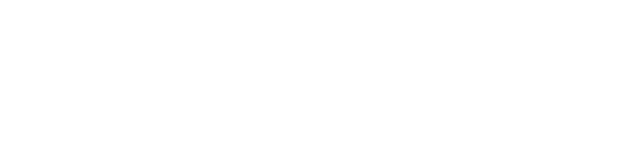
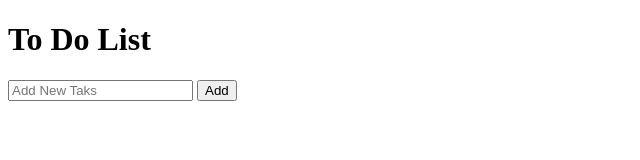
Before and after one commit to s19835/To-Do-List-Web, a plain HTML site: page index.html in a window 1280 px wide. Shown: the whole page, without its empty margins (0-640 px from the left). Drawn offline with Linux system fonts and the light colour scheme.

Commit message:
HTML structure

```diff
--- a/index.html
+++ b/index.html
@@ -7,7 +7,19 @@
     <link rel="stylesheet" href="./style.css">
 </head>
 <body>
-
+    <script>
+        function addTask() {
+            alert("Task Added!");
+        }
+    </script>
+    <div class="container">
+        <h1>To Do List</h1>
+        <form action="" id="todolist">
+            <input type="text" id="task" placeholder="Add New Taks" required>
+            <button onclick="addTask()"  type="submit">Add</button>
+        </form>
+        <ul id="todotasks"></ul>
+    </div>
 
     <script src="./script.js"></script>
 </body>
```
